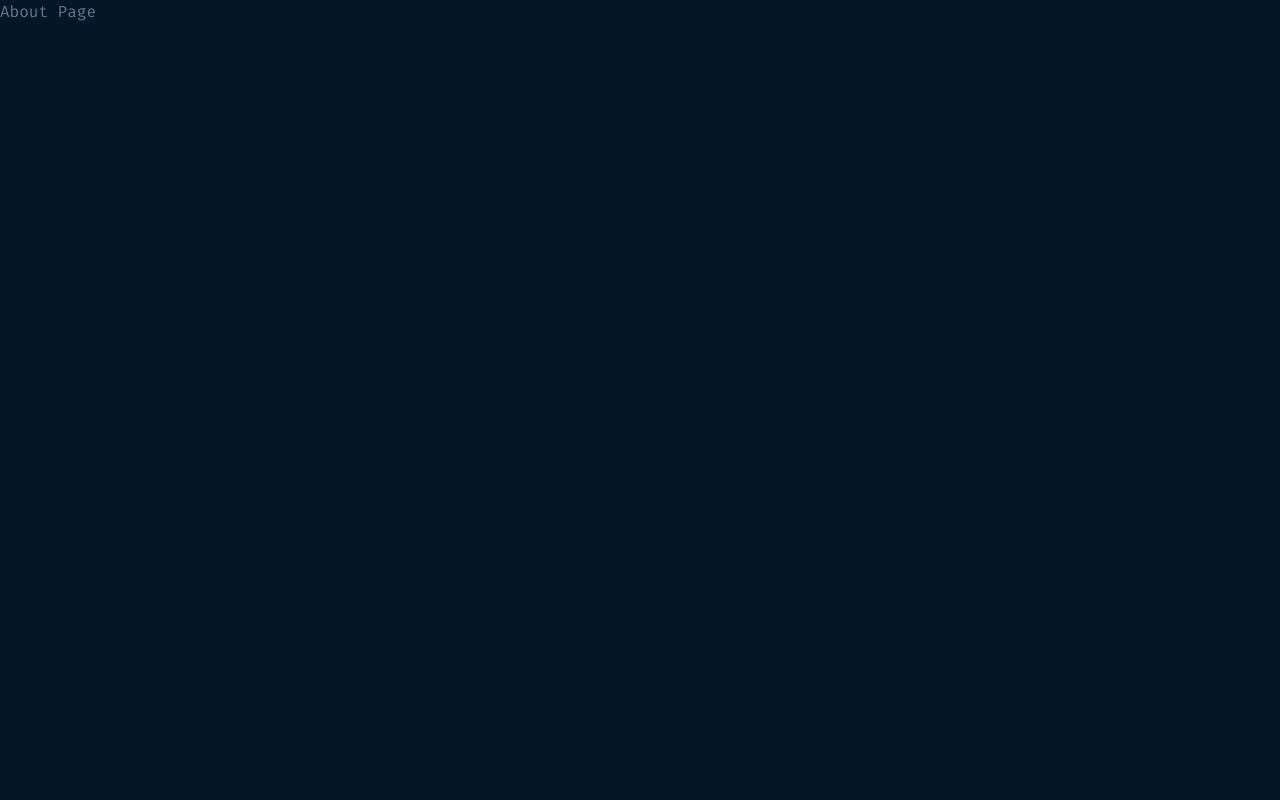
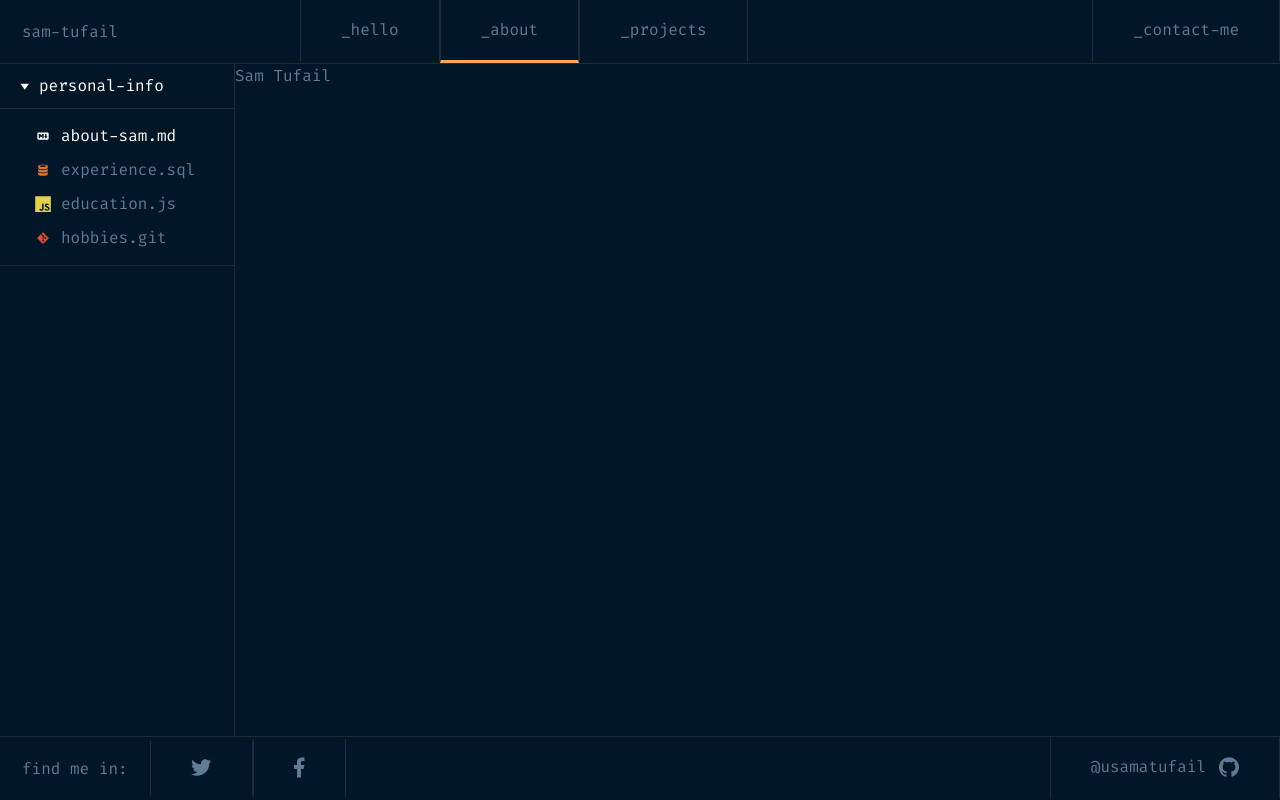
Before and after one commit to usamatufail/sam-portfolio, a Next.js app in the folder apps/web/: page /about in a window 1280 px wide. Built offline with nearby package versions, Linux system fonts and the light colour scheme.

Commit message:
feat(apps/web): layout created for about page

```diff
--- a/apps/web/components/header/header.component.tsx
+++ b/apps/web/components/header/header.component.tsx
@@ -9,7 +9,8 @@ interface LinkProps {
 
 const Link = ({ href, text }: LinkProps) => {
   const pathname = useRouter().pathname;
-  const isActive = pathname === href;
+  const isActive =
+    pathname === '/' ? pathname === href : href.includes(pathname);
   return (
     <NextLink href={href}>
       <div
--- /dev/null
+++ b/apps/web/components/layout/about.layout.tsx
@@ -0,0 +1,118 @@
+import Link from 'next/link';
+import { ReactNode, useState } from 'react';
+import { DiDatabase, DiGit, DiJsBadge, DiMarkdown } from 'react-icons/di';
+import { useRouter } from 'next/router';
+
+interface MenuItemProps {
+  href: string;
+  text: string;
+  icon: ReactNode;
+}
+
+const MenuItem = ({ href, text, icon }: MenuItemProps) => {
+  const pathname = useRouter().pathname;
+  return (
+    <Link href={href}>
+      <div className="flex gap-[10px] items-center pl-[35px] py-[5px] cursor-pointer">
+        {icon}
+        <span
+          className={`hover:text-white transition-all ${
+            href === pathname ? 'text-white' : ''
+          }`}
+        >
+          {text}
+        </span>
+      </div>
+    </Link>
+  );
+};
+
+interface MenuHeadingProps {
+  text?: string;
+  onClick?: () => void;
+  open?: boolean;
+}
+const MenuHeading = ({
+  text = 'personal-info',
+  onClick = () => {},
+  open,
+}: MenuHeadingProps) => {
+  return (
+    <div
+      onClick={onClick}
+      className="flex gap-[10px] items-center py-[10px] px-[20px] borer-b-solid border-b-main-border border-b cursor-pointer select-none"
+    >
+      {open ? (
+        <svg
+          width="9"
+          height="7"
+          viewBox="0 0 9 7"
+          fill="none"
+          xmlns="http://www.w3.org/2000/svg"
+        >
+          <path
+            d="M4.74998 6.65186L0.499969 0.651856L9 0.651855L4.74998 6.65186Z"
+            fill="white"
+          />
+        </svg>
+      ) : (
+        <svg
+          width="7"
+          height="9"
+          viewBox="0 0 7 9"
+          fill="none"
+          xmlns="http://www.w3.org/2000/svg"
+        >
+          <path
+            d="M6.49634 4.51173L0.496338 8.76175L0.496338 0.261719L6.49634 4.51173Z"
+            fill="white"
+          />
+        </svg>
+      )}
+      <span className="text-white">{text}</span>
+    </div>
+  );
+};
+
+export function AboutLayout({ children }: { children: React.ReactNode }) {
+  const [menu1, setMenu1] = useState(true);
+  return (
+    <div className="grid grid-cols-[235px_auto] h-[calc(100vh_-_128px)]">
+      {/* Sidebar */}
+      <div className="border-r border-r-solid border-r-main-border">
+        {/* Sidebar Heading 1 */}
+        <MenuHeading
+          text="personal-info"
+          onClick={() => setMenu1(prev => !prev)}
+          open={menu1}
+        />
+        {/* Sidebar Menu 1 */}
+        {menu1 && (
+          <div className="flex flex-col border-r-solid borer-b-solid border-b-main-border border-b py-[10px]">
+            <MenuItem
+              href="/about"
+              text="about-sam.md"
+              icon={<DiMarkdown color="#fff" />}
+            />
+            <MenuItem
+              href="/about/experience"
+              text="experience.sql"
+              icon={<DiDatabase color="#DB7533" />}
+            />
+            <MenuItem
+              href="/about/education"
+              text="education.js"
+              icon={<DiJsBadge color="#E4D04B" />}
+            />
+            <MenuItem
+              href="/about/hobbies"
+              text="hobbies.git"
+              icon={<DiGit color="#E44C30" />}
+            />
+          </div>
+        )}
+      </div>
+      <div>{children}</div>
+    </div>
+  );
+}
--- a/apps/web/components/layout/index.ts
+++ b/apps/web/components/layout/index.ts
@@ -1 +1,2 @@
 export * from './root.layout';
+export * from './about.layout';
--- a/apps/web/package.json
+++ b/apps/web/package.json
@@ -10,6 +10,8 @@
     "prop-types": "^15.8.1",
     "react": "18.2.0",
     "react-dom": "18.2.0",
+    "react-icons": "^4.7.1",
+    "react-lottie": "^1.2.3",
     "sass": "^1.57.1",
     "ui": "workspace:*"
   },
--- a/apps/web/pages/about.tsx
+++ /dev/null
@@ -1,3 +0,0 @@
-export default function AboutPage() {
-  return <div>About Page</div>;
-}
--- /dev/null
+++ b/apps/web/pages/about/education.tsx
@@ -0,0 +1,9 @@
+import { RootLayout, AboutLayout } from 'components';
+
+export default function AboutPage() {
+  return (
+    <RootLayout>
+      <AboutLayout>Sam Tufail</AboutLayout>
+    </RootLayout>
+  );
+}
--- /dev/null
+++ b/apps/web/pages/about/experience.tsx
@@ -0,0 +1,9 @@
+import { RootLayout, AboutLayout } from 'components';
+
+export default function AboutPage() {
+  return (
+    <RootLayout>
+      <AboutLayout>Sam Tufail</AboutLayout>
+    </RootLayout>
+  );
+}
--- /dev/null
+++ b/apps/web/pages/about/hobbies.tsx
@@ -0,0 +1,9 @@
+import { RootLayout, AboutLayout } from 'components';
+
+export default function AboutPage() {
+  return (
+    <RootLayout>
+      <AboutLayout>Sam Tufail</AboutLayout>
+    </RootLayout>
+  );
+}
--- /dev/null
+++ b/apps/web/pages/about/index.tsx
@@ -0,0 +1,9 @@
+import { RootLayout, AboutLayout } from 'components';
+
+export default function AboutPage() {
+  return (
+    <RootLayout>
+      <AboutLayout>Sam Tufail</AboutLayout>
+    </RootLayout>
+  );
+}
```
Also changed, not shown: 1 other file (tests, documents, lock files or other folders).
